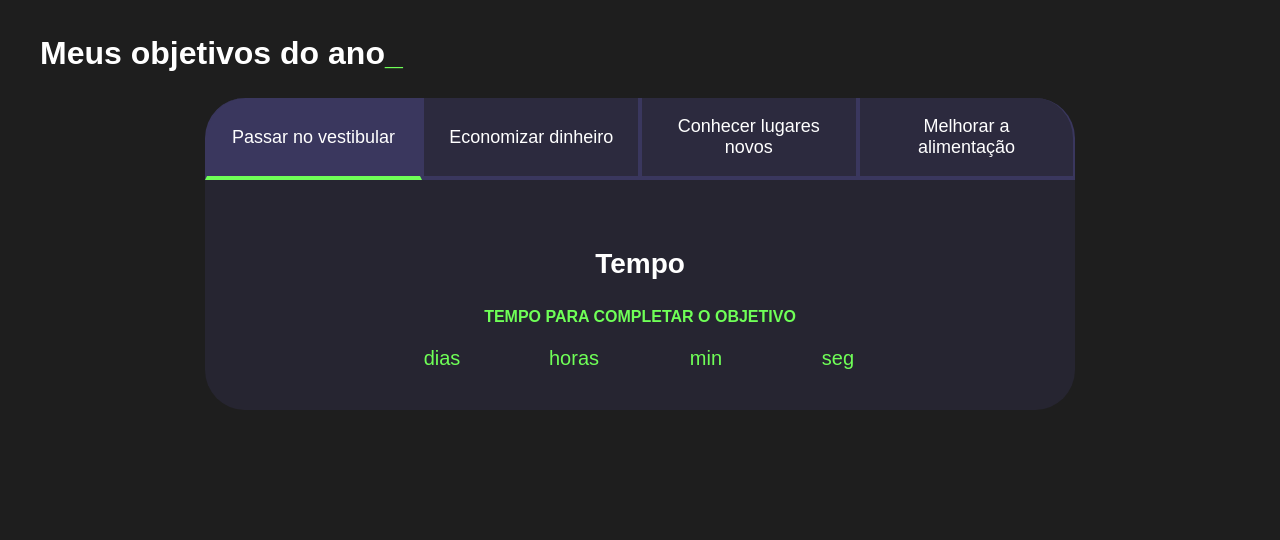
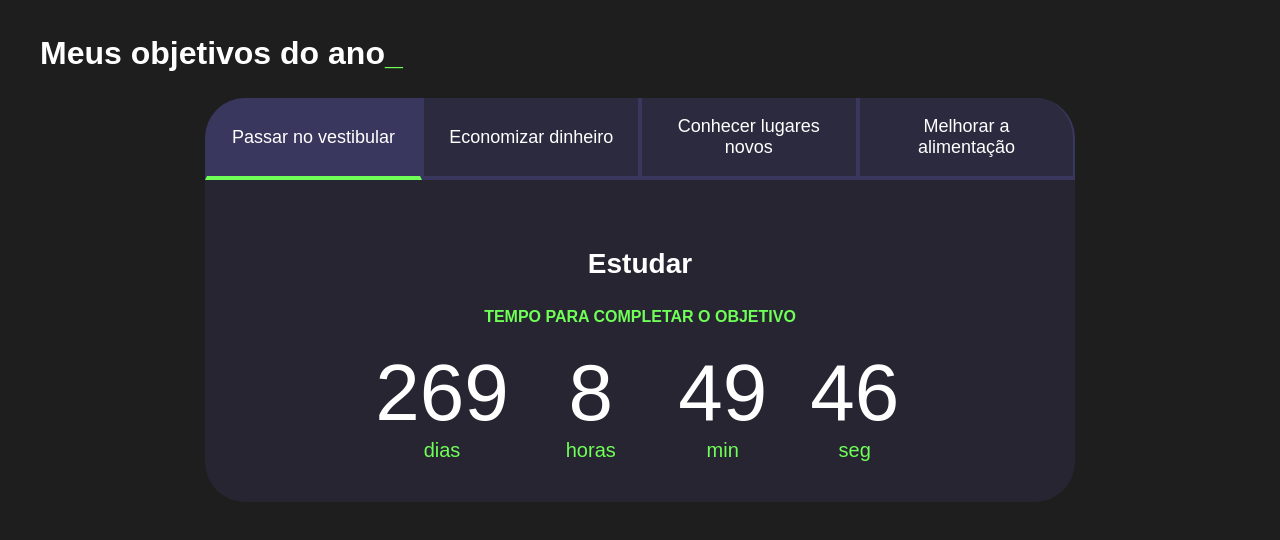
Before and after one commit to aninhawksk/projetodevidawalylo, a plain HTML site: page index.html in a window 1280 px wide. Drawn offline with Linux system fonts and the light colour scheme.

Commit message:
walylo07

```diff
--- a/index.html
+++ b/index.html
@@ -20,7 +20,7 @@
 </div>
 <div class="abas-textos">
 <div class="aba-conteudo ativo">
-<h3 class="aba-conteudo-titulo-principal">Tempo</h3>
+<h3 class="aba-conteudo-titulo-principal">Estudar</h3>
 <h4 class="aba-conteudo-titulo-secundario">Tempo para completar o objetivo</h4>
 <div class="contador">
 <div class="contador-digito">
@@ -42,7 +42,7 @@
 </div>
 </div>
 <div class="aba-conteudo">
-<h3 class="aba-conteudo-titulo-principal">Criar 5 projetos em Javascript</h3>
+<h3 class="aba-conteudo-titulo-principal">Gastar somente com o necessário</h3>
 <h4 class="aba-conteudo-titulo-secundario">Tempo para completar o objetivo</h4>
 <div class="contador">
 <div class="contador-digito">
@@ -64,7 +64,7 @@
 </div>
 </div>
 <div class="aba-conteudo">
-<h3 class="aba-conteudo-titulo-principal">Criar um portfolio com os meus 3 melhores projetos</h3>
+<h3 class="aba-conteudo-titulo-principal">Fazer planos e me organizar</h3>
 <h4 class="aba-conteudo-titulo-secundario">Tempo para completar o objetivo</h4>
 <div class="contador">
 <div class="contador-digito">
@@ -86,7 +86,7 @@
 </div>
 </div>
 <div class="aba-conteudo">
-<h3 class="aba-conteudo-titulo-principal">Atualizar meu curriculo com os certificados da Alura</h3>
+<h3 class="aba-conteudo-titulo-principal">Reeducação alimentar</h3>
 <h4 class="aba-conteudo-titulo-secundario">Tempo para completar o objetivo</h4>
 <div class="contador">
 <div class="contador-digito">
--- a/main.js
+++ b/main.js
@@ -1,10 +1,11 @@
-const botoes = document.querySelectorAll(".botao")
-const textos = document.querySelectorAll(".aba-conteudo")
+const botoes = document.querySelectorAll(".botao");
+const textos = document.querySelectorAll(".aba-conteudo");
 
 for (let i = 0; i < botoes.length; i++) {
     botoes[i].onclick = function () {
+
         for (let j = 0; j < botoes.length; j++) {
-            botoes [j].classList.remove("ativo");
+            botoes[j].classList.remove("ativo");
             textos[j].classList.remove("ativo");
         }
 
@@ -12,3 +13,46 @@ for (let i = 0; i < botoes.length; i++) {
         textos[i].classList.add("ativo");
     }
 }
+
+const contadores = document.querySelectorAll(".contador");
+const tempoObjetivo1 = new Date("2024-12-31T00:00:00");
+const tempoObjetivo2 = new Date("2035-12-31:00:00");
+const tempoObjetivo3 = new Date("2030-12-31T00:00:00");
+const tempoObjetivo4 = new Date("2060-12-31T00:00:00");
+
+const tempos = [tempoObjetivo1,tempoObjetivo2,tempoObjetivo3,tempoObjetivo4];
+
+
+function calculaTempo(tempoObjetivo) {
+    let tempoAtual = new Date();
+    let tempoFinal = tempoObjetivo - tempoAtual;
+    let segundos = Math.floor(tempoFinal / 1000);
+    let minutos = Math.floor(segundos / 60);
+    let horas = Math.floor(minutos / 60);
+    let dias = Math.floor(horas / 24);
+
+    segundos %= 60;
+    minutos %= 60;
+    horas %= 24;
+    if (tempoFinal > 0){
+        return [dias,horas,minutos,segundos];
+    } else {
+        return [0,0,0,0];
+    }
+}
+
+function atualizaCronometro(){
+    for (let i=0; i<contadores.length;i++){
+        document.getElementById("dias"+i).textContent = calculaTempo(tempos[i])[0];
+        document.getElementById("horas"+i).textContent = calculaTempo(tempos[i])[1];
+        document.getElementById("min"+i).textContent = calculaTempo(tempos[i])[2];
+        document.getElementById("seg"+i).textContent = calculaTempo(tempos[i])[3];
+    }
+}
+
+function comecaCronometro(){
+    atualizaCronometro();
+    setInterval(atualizaCronometro,1000);
+}
+
+comecaCronometro();
```
